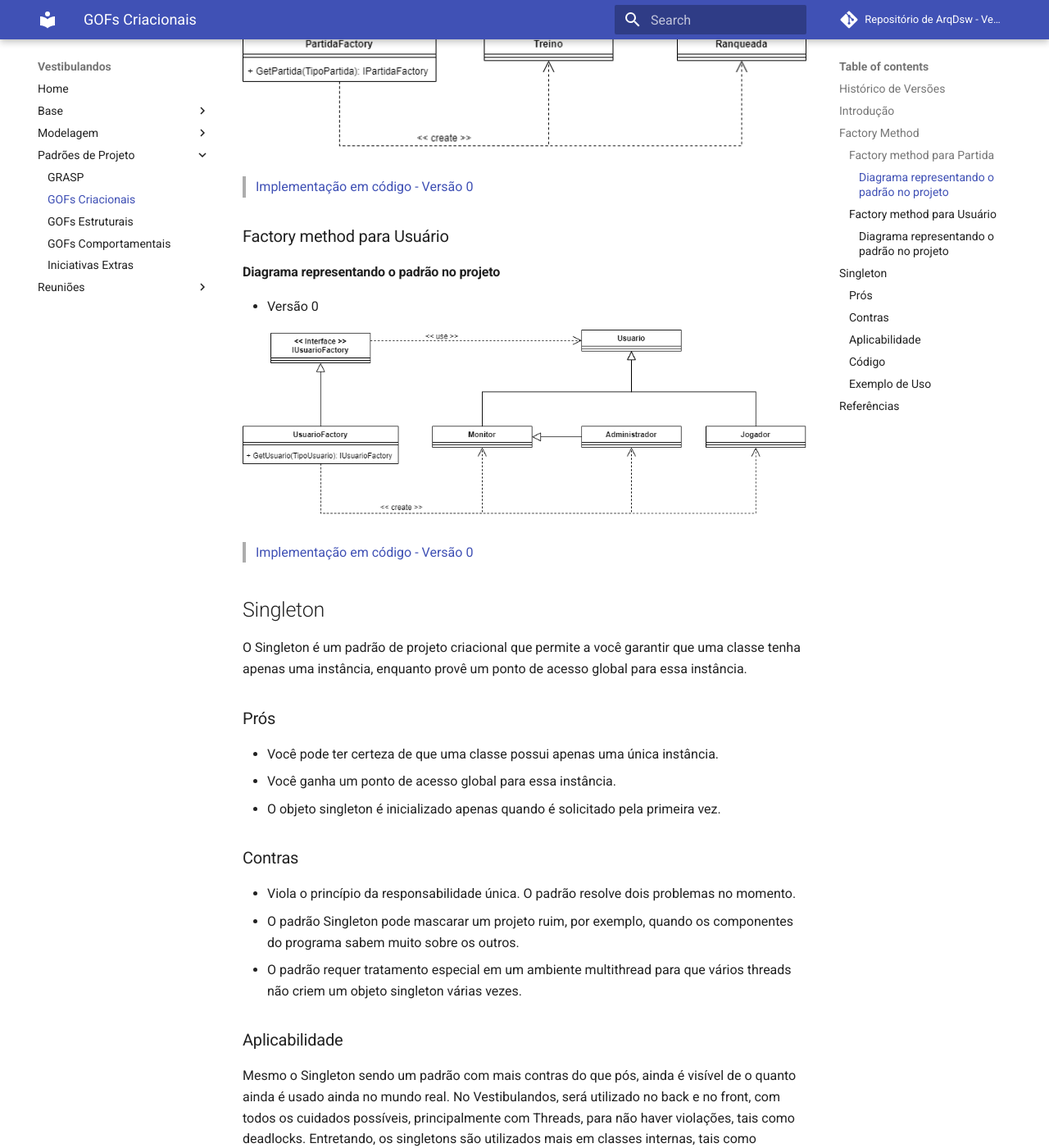
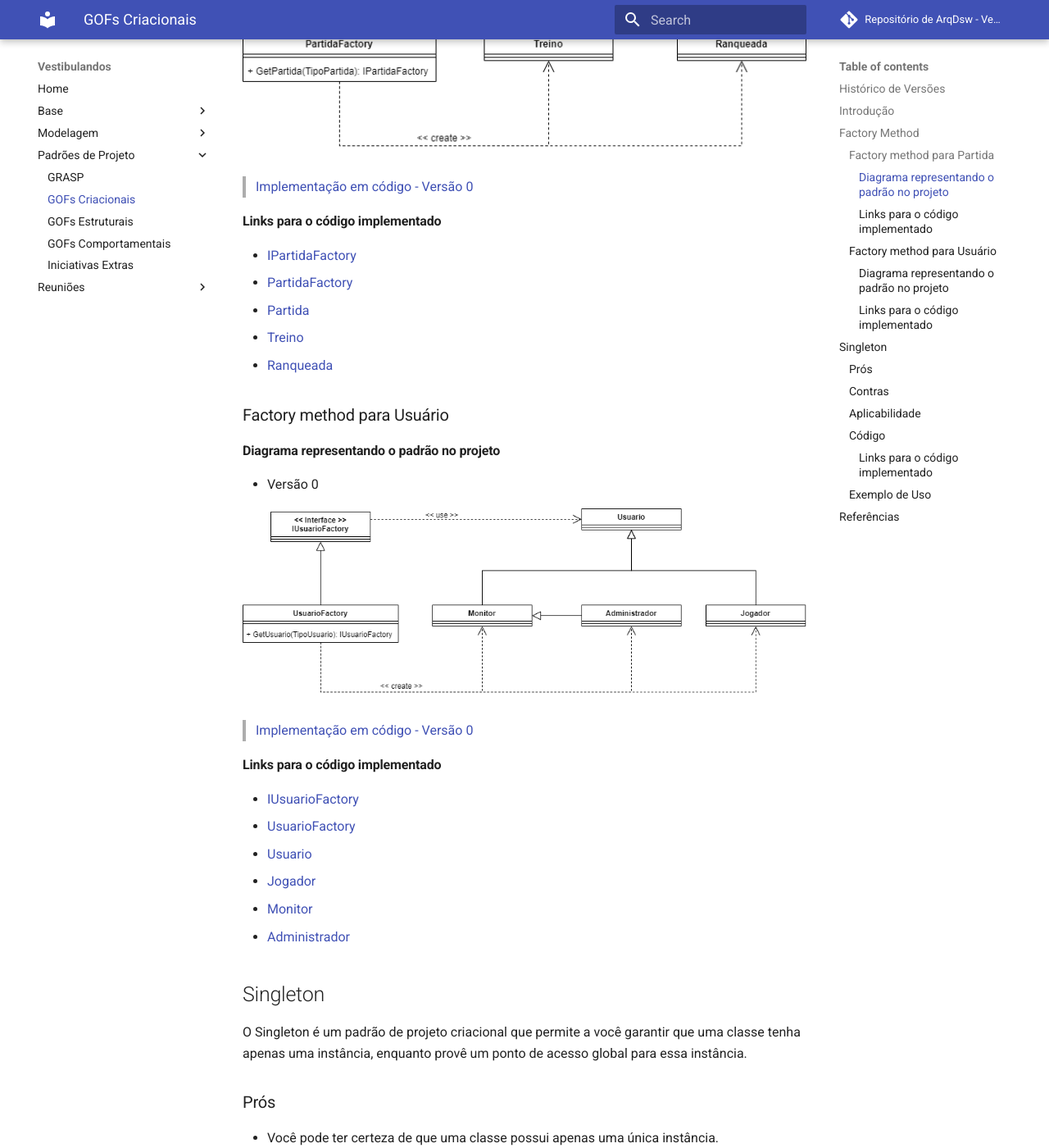
Before and after one commit to UnBArqDsw/2020.1_G4_Vestibulandos, an MkDocs documentation site: the page built from docs/padroes_de_projeto/gofs_criacionais.md, in a window 1280 px wide and 1400 px high, scrolled down 1716 px. Shown: the whole window at 82% size. Built offline with MkDocs 1.6.1 and Material for MkDocs 9.7.7, drawn with Linux system fonts in a browser that asks for light colours; comment, search, counter and statistics services are not loaded; some of the changed text lies outside the part shown.

Commit message:
Adicionado links para o código dos padrões factory method e singleton

````diff
--- a/docs/padroes_de_projeto/gofs_criacionais.md
+++ b/docs/padroes_de_projeto/gofs_criacionais.md
@@ -39,6 +39,13 @@
 
 > [Implementação em código - Versão 0](./codigos/factory_partida_codigo_v0.md)
 
+#### Links para o código implementado
+- [IPartidaFactory](https://github.com/UnBArqDsw/2020.1_G4_Vestibulandos_Backend/blob/master/GameServer/Interfaces/IPartidaFactory.cs)
+- [PartidaFactory](https://github.com/UnBArqDsw/2020.1_G4_Vestibulandos_Backend/blob/master/GameServer/Patterns/PartidaFactory.cs)
+- [Partida](https://github.com/UnBArqDsw/2020.1_G4_Vestibulandos_Backend/blob/master/GameServer/Entities/Partida.cs)
+- [Treino](https://github.com/UnBArqDsw/2020.1_G4_Vestibulandos_Backend/blob/master/GameServer/Entities/Treino.cs)
+- [Ranqueada](https://github.com/UnBArqDsw/2020.1_G4_Vestibulandos_Backend/blob/master/GameServer/Entities/Ranqueada.cs)
+
 
 ### Factory method para Usuário
 #### Diagrama representando o padrão no projeto
@@ -48,6 +55,13 @@
 
 > [Implementação em código - Versão 0](./codigos/factory_usuario_codigo_v0.md)
 
+#### Links para o código implementado
+- [IUsuarioFactory](https://github.com/UnBArqDsw/2020.1_G4_Vestibulandos_Backend/blob/master/GameServer/Interfaces/IUsuarioFactory.cs)
+- [UsuarioFactory](https://github.com/UnBArqDsw/2020.1_G4_Vestibulandos_Backend/blob/master/GameServer/Patterns/UsuarioFactory.cs)
+- [Usuario](https://github.com/UnBArqDsw/2020.1_G4_Vestibulandos_Backend/blob/master/GameServer/Entities/Usuario.cs)
+- [Jogador](https://github.com/UnBArqDsw/2020.1_G4_Vestibulandos_Backend/blob/master/GameServer/Entities/Jogador.cs)
+- [Monitor](https://github.com/UnBArqDsw/2020.1_G4_Vestibulandos_Backend/blob/master/GameServer/Entities/Monitor.cs)
+- [Administrador](https://github.com/UnBArqDsw/2020.1_G4_Vestibulandos_Backend/blob/master/GameServer/Entities/Administrador.cs)
 
 ## Singleton
 
@@ -100,6 +114,10 @@
 }
 ```
 
+#### Links para o código implementado
+- [Singleton](https://github.com/UnBArqDsw/2020.1_G4_Vestibulandos_Frontend/blob/master/Vestibulandos/Assets/Scripts/Utils/Singletons/Singleton.cs)
+- [MonoSingleton](https://github.com/UnBArqDsw/2020.1_G4_Vestibulandos_Frontend/blob/master/Vestibulandos/Assets/Scripts/Utils/Singletons/MonoSingleton.cs)
+
 ### Exemplo de Uso
 Como exemplo, iremos utilizar um trecho de código do NetworkManager.
 
````
